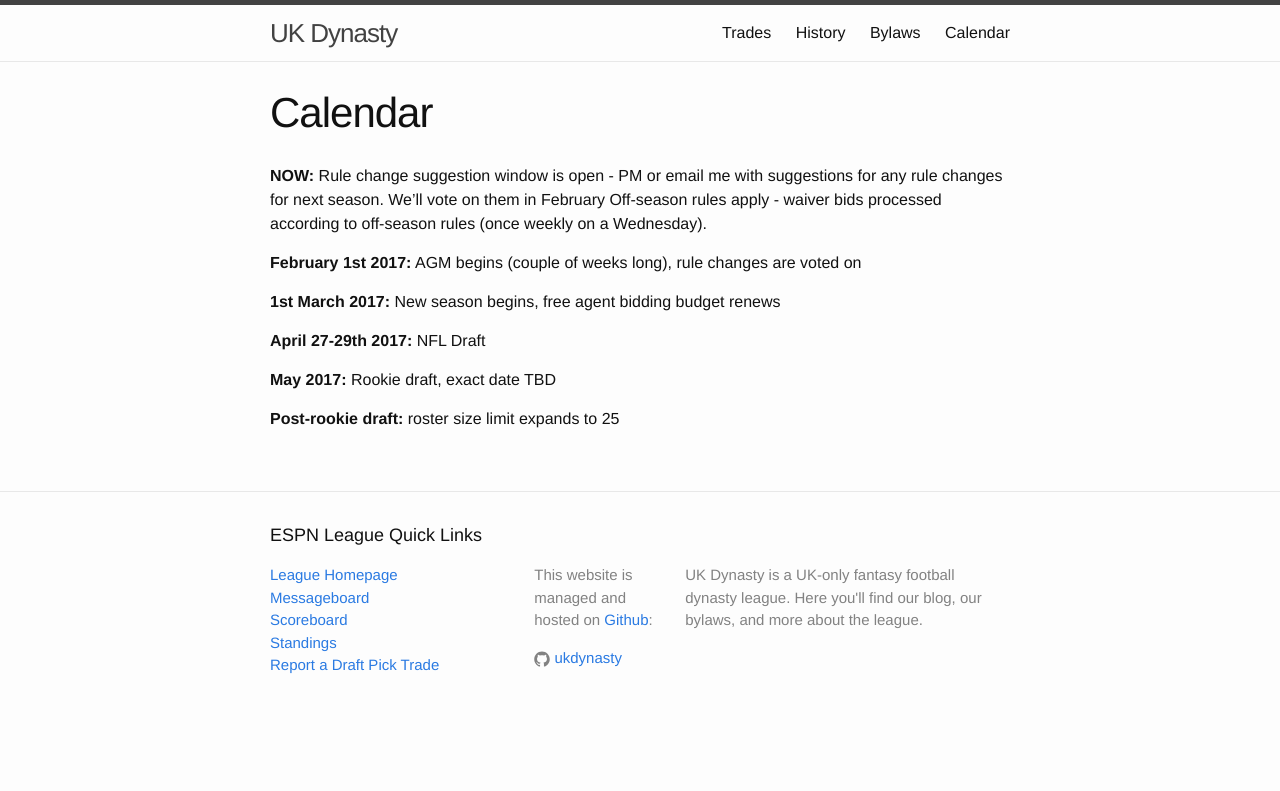
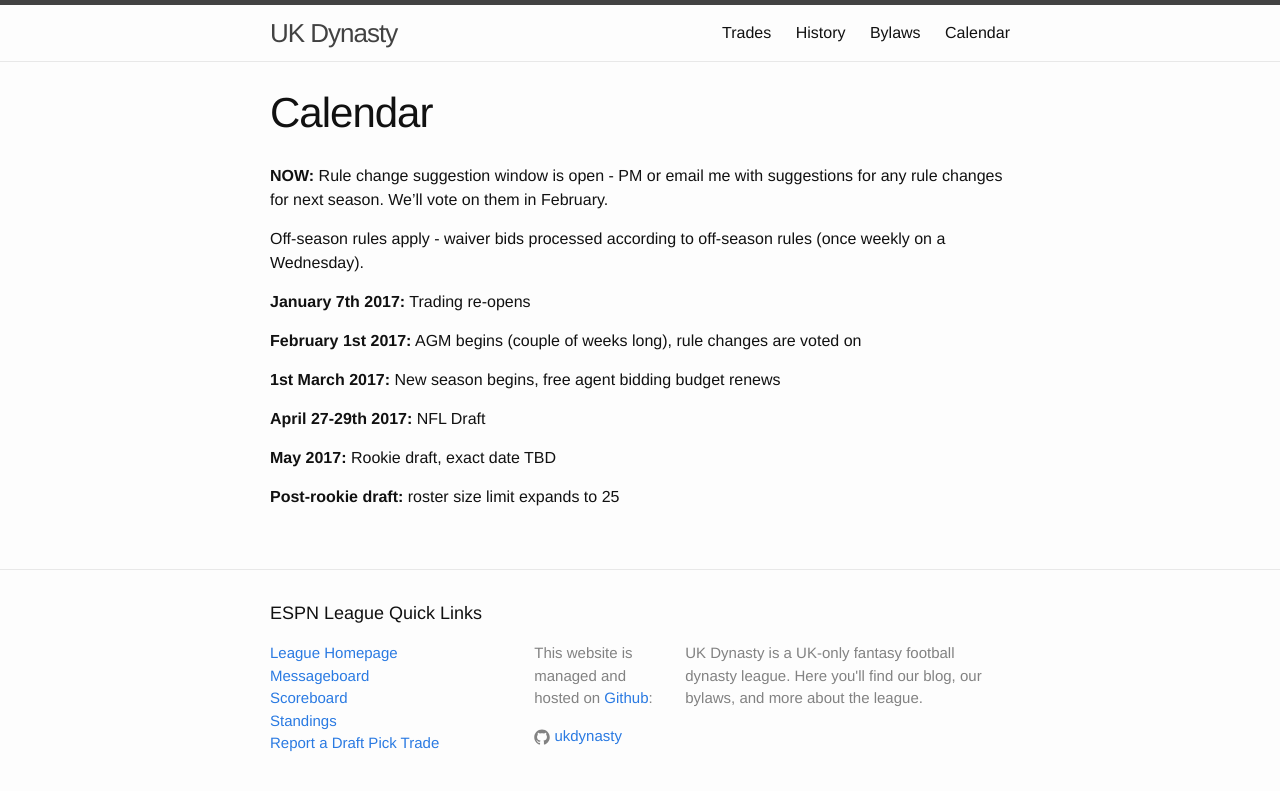
Before and after one commit to UKDynasty/ukdynasty.github.io, a Jekyll site: the page built from calendar/index.md, in a window 1280 px wide. Shown: the top 791 px of the page. Built offline with Jekyll 4.4.1, drawn with Linux system fonts in a browser that asks for light colours.

Commit message:
Add date of trading re-opening

```diff
--- a/calendar/index.md
+++ b/calendar/index.md
@@ -4,7 +4,11 @@ title: Calendar
 permalink: /calendar
 ---
 
-**NOW:** Rule change suggestion window is open - PM or email me with suggestions for any rule changes for next season. We'll vote on them in February Off-season rules apply - waiver bids processed according to off-season rules (once weekly on a Wednesday).
+**NOW:** Rule change suggestion window is open - PM or email me with suggestions for any rule changes for next season. We'll vote on them in February.
+
+Off-season rules apply - waiver bids processed according to off-season rules (once weekly on a Wednesday).
+
+**January 7th 2017:** Trading re-opens
 
 **February 1st 2017:** AGM begins (couple of weeks long), rule changes are voted on
 
```
